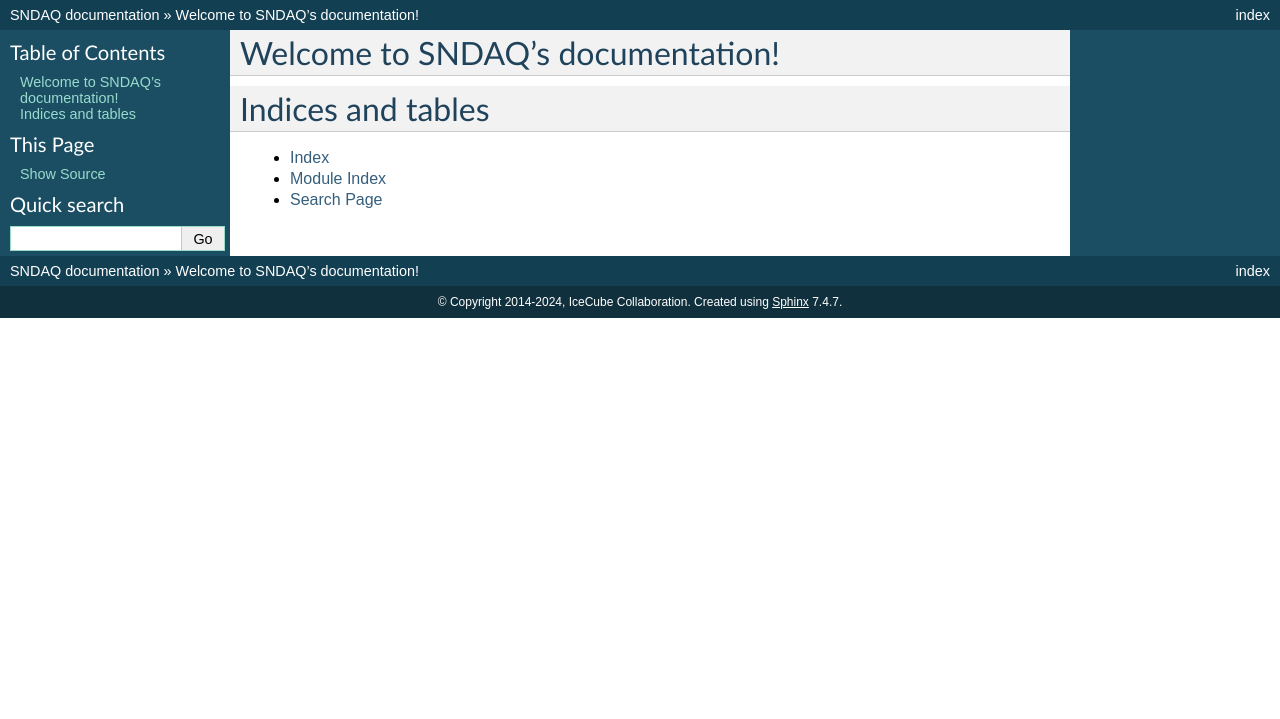
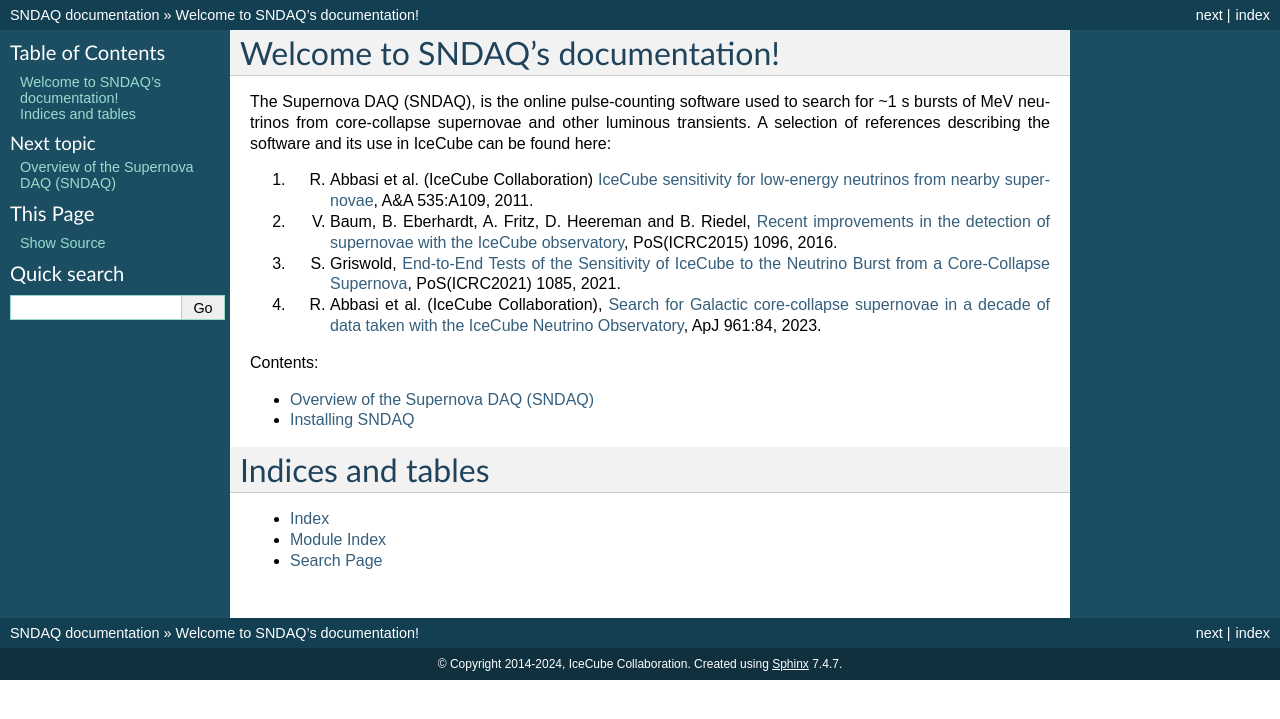
Before and after one commit to icecube/sndaq, a Sphinx documentation site: the page built from docs/index.rst, in a window 1280 px wide. Shown: the top 719 px of the page. Built offline with Sphinx 7.4.7, drawn with Linux system fonts in a browser that asks for light colours.

Commit message:
Add a skeleton overview and installation info.

```diff
--- a/docs/index.rst
+++ b/docs/index.rst
@@ -6,11 +6,22 @@
 Welcome to SNDAQ's documentation!
 =================================
 
+The Supernova DAQ (SNDAQ), is the online pulse-counting software used to search
+for ~1 s bursts of MeV neutrinos from core-collapse supernovae and other
+luminous transients. A selection of references describing the software and its
+use in IceCube can be found here:
+
+#. R. Abbasi et al. (IceCube Collaboration) `IceCube sensitivity for low-energy neutrinos from nearby supernovae <https://doi.org/10.1051/0004-6361/201117810>`_, A&A 535:A109, 2011.
+#. V. Baum, B. Eberhardt, A. Fritz, D. Heereman and B. Riedel, `Recent improvements in the detection of supernovae with the IceCube observatory <https://doi.org/10.22323/1.236.1096>`_, PoS(ICRC2015) 1096, 2016.
+#. S. Griswold, `End-to-End Tests of the Sensitivity of IceCube to the Neutrino Burst from a Core-Collapse Supernova <https://pos.sissa.it/395/1085/>`_, PoS(ICRC2021) 1085, 2021.
+#. R. Abbasi et al. (IceCube Collaboration), `Search for Galactic core-collapse supernovae in a decade of data taken with the IceCube Neutrino Observatory <https://doi.org/10.3847/1538-4357/ad07d1>`_, ApJ 961:84, 2023.
+
 .. toctree::
-   :maxdepth: 2
+   :maxdepth: 1
    :caption: Contents:
 
-
+   overview.rst
+   installation.rst
 
 Indices and tables
 ==================
--- /dev/null
+++ b/docs/overview.rst
@@ -0,0 +1,4 @@
+.. _overview:
+
+Overview of the Supernova DAQ (SNDAQ)
+=====================================
```
Also changed, not shown: docs/installation.rst (added, +155 -0 lines).
